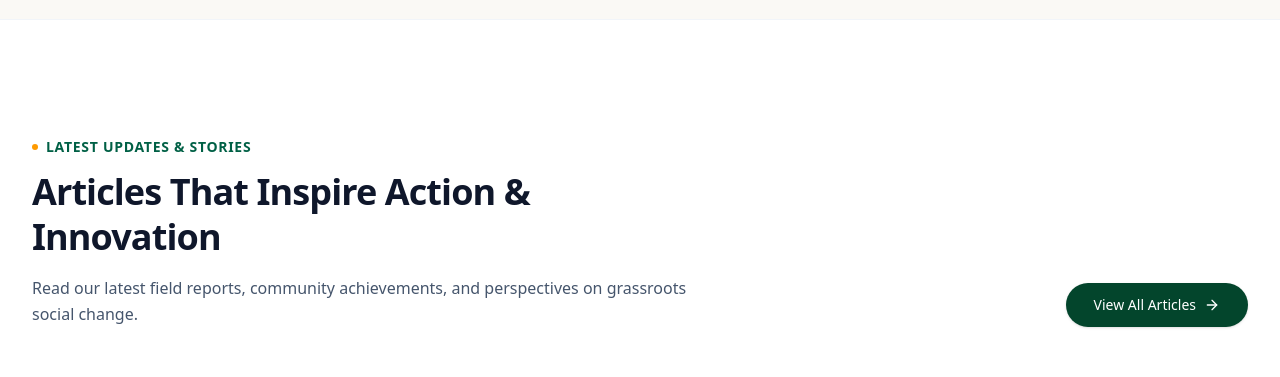
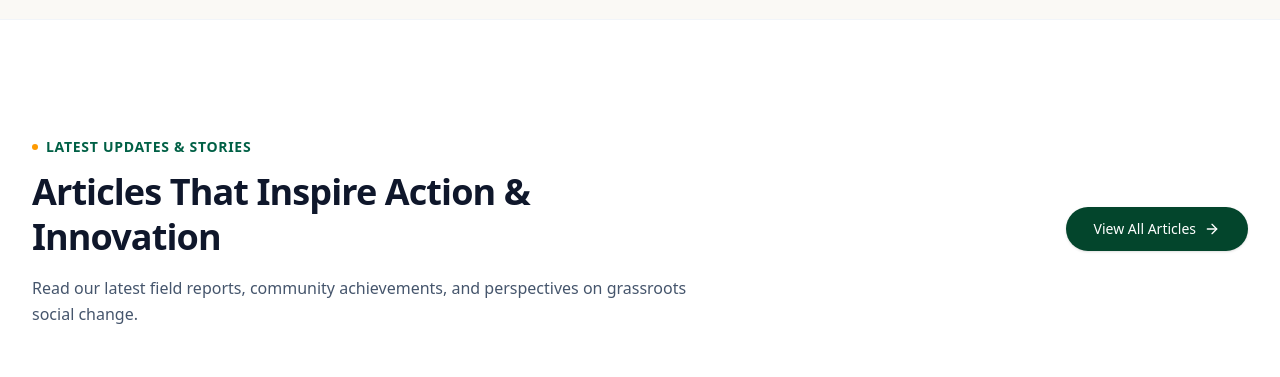
Before and after one commit to heera9332/arvishhafoundation.org, a Next.js app: page / in a window 1280 px wide. Shown: the part 9540-9917 px from the top of the page. Built offline with nearby package versions, Linux system fonts and the light colour scheme; no server answers.

Commit message:
fix(newsSection): update alignment of items in NewsSection for better layout

```diff
--- a/src/components/home/NewsSection.tsx
+++ b/src/components/home/NewsSection.tsx
@@ -81,7 +81,7 @@ export function NewsSection({ data }: NewsSectionProps) {
   return (
     <section className="py-20 sm:py-28 bg-white border-t border-slate-100">
       <Container>
-        <div className="flex flex-col md:flex-row md:items-end justify-between mb-12 sm:mb-16 gap-6">
+        <div className="flex flex-col md:flex-row md:items-center justify-between mb-12 sm:mb-16 gap-6">
           <div className="max-w-2xl">
             <SectionLabel>{data.eyebrow}</SectionLabel>
             <h2 className="text-3xl sm:text-4xl font-extrabold text-slate-900 tracking-tight leading-tight">
```
